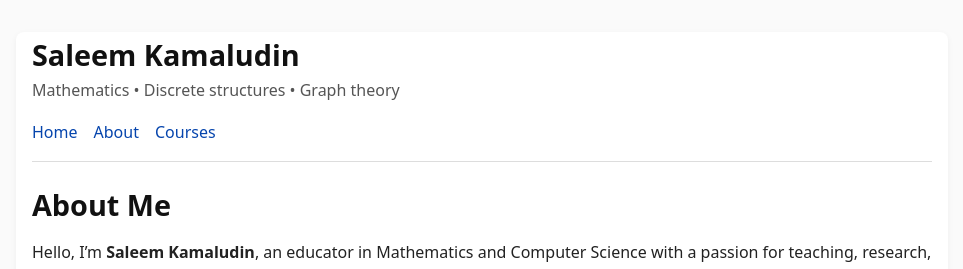
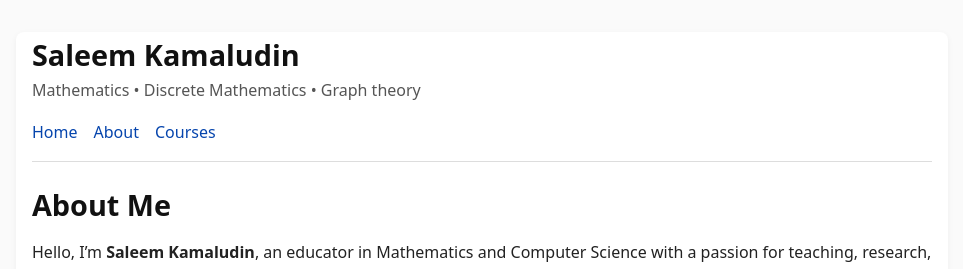
Before and after one commit to SaleemKamaludin/SaleemKamaludin.github.io, a Jekyll site: the page built from about.md, in a window 1280 px wide. Shown: the top 269 px of the page, without its empty margins (158-1121 px from the left). Built offline with Jekyll 4.4.1, drawn with Linux system fonts in a browser that asks for light colours.

Commit message:
Update _config.yml

```diff
--- a/_config.yml
+++ b/_config.yml
@@ -1,5 +1,5 @@
 title: Saleem Kamaludin
-description: Mathematics • Discrete structures • Graph theory
+description: Mathematics • Discrete Mathematics • Graph theory
 theme: minima
 
 permalink: pretty
```
